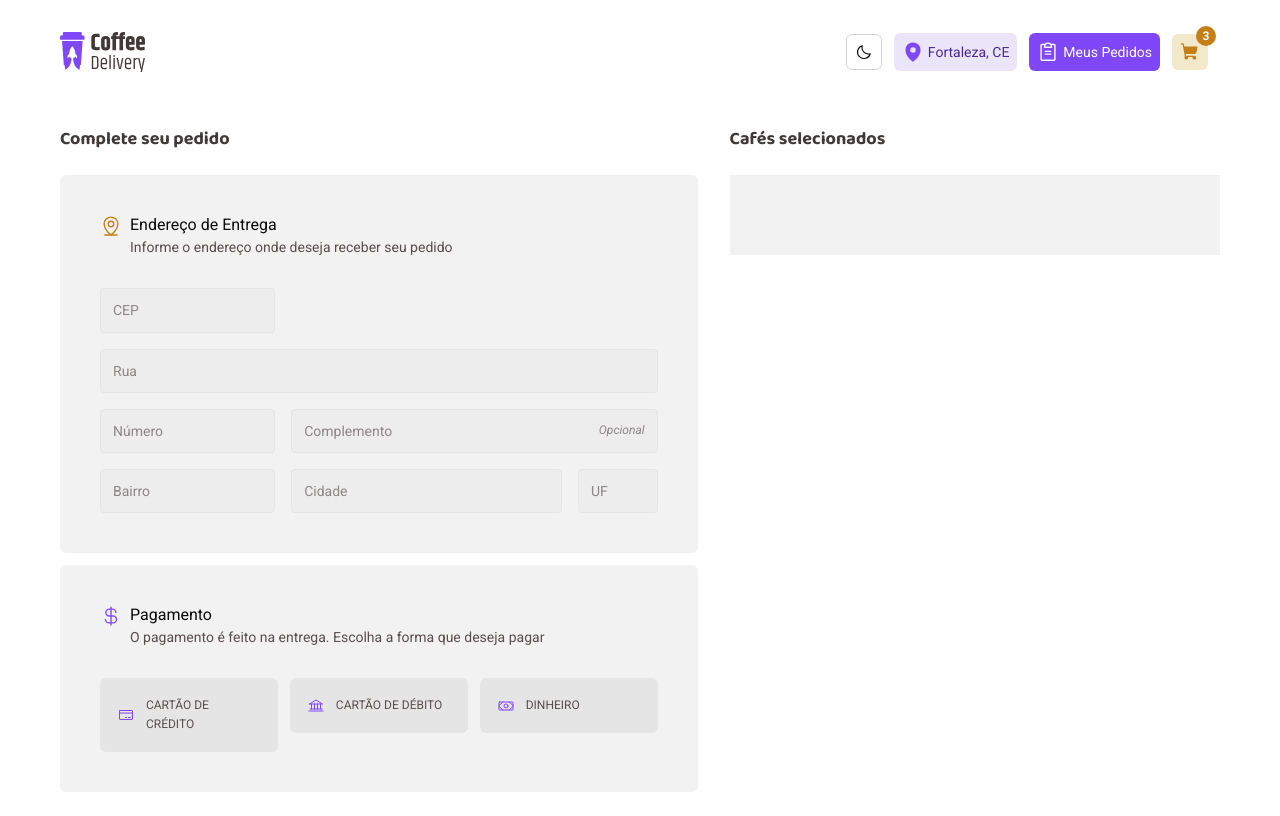
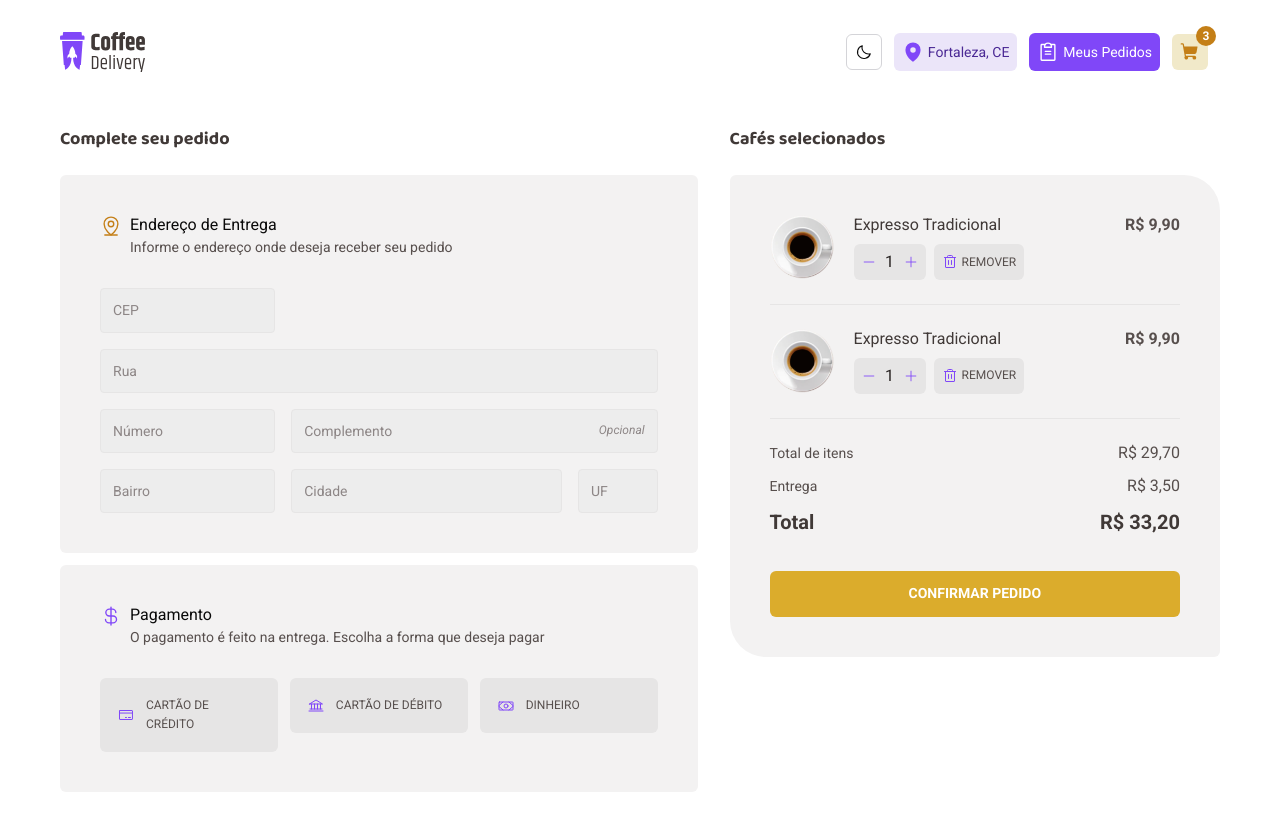
Before and after one commit to CarlosAlexandredevv/Coffee-delivery, a React (Vite) app: page /checkout in a window 1280 px wide. Built offline with nearby package versions, Linux system fonts and the light colour scheme.

Commit message:
feat: desktop route checktou style finished

```diff
--- /dev/null
+++ b/src/components/ui/BinIcon.tsx
@@ -0,0 +1,12 @@
+import { Trash } from "phosphor-react";
+
+export function BinIcon() {
+  return (
+    <div className="flex items-center gap-1 rounded-md bg-base-button px-2 py-1 duration-300 hover:bg-base-hover">
+      <Trash className="text-purple" />
+      <span className="font-roboto text-xs leading-[1.6] text-base-text">
+        REMOVER
+      </span>
+    </div>
+  );
+}
--- /dev/null
+++ b/src/components/ui/ButtonCart.tsx
@@ -0,0 +1,7 @@
+export function ButtonCart() {
+  return (
+    <button className="mt-6 h-[46px] rounded-md bg-yellow px-3 py-2 font-roboto text-sm font-bold leading-[1.6] text-white">
+      CONFIRMAR PEDIDO
+    </button>
+  );
+}
--- /dev/null
+++ b/src/components/ui/CardCart.tsx
@@ -0,0 +1,29 @@
+import { BinIcon } from "./BinIcon";
+import { InputNumber } from "./InputNumber";
+
+export function CardCart() {
+  return (
+    <div className="flex gap-5 bg-base-card">
+      <img
+        className="size-16"
+        src="src\assets\coffees\tradicional.png"
+        alt=""
+      />
+      <div className="flex w-full flex-col">
+        <div className="flex justify-between">
+          <span className="font-roboto leading-line text-base-subtitle">
+            Expresso Tradicional
+          </span>
+          <span className="font-roboto font-bold leading-line text-base-text">
+            R$ 9,90
+          </span>
+        </div>
+
+        <div className="mt-2 flex gap-2">
+          <InputNumber />
+          <BinIcon />
+        </div>
+      </div>
+    </div>
+  );
+}
--- /dev/null
+++ b/src/pages/Checkout/components/coffees-cart/index.tsx
@@ -0,0 +1,40 @@
+import { ButtonCart } from "@/components/ui/ButtonCart";
+import { CardCart } from "@/components/ui/CardCart";
+
+export function CoffeesCart() {
+  return (
+    <div>
+      <CardCart />
+      <div className="my-6 h-px w-full bg-base-button"></div>
+      <CardCart />
+      <div className="my-6 h-px w-full bg-base-button"></div>
+      <div className="flex flex-col gap-3">
+        <div className="flex items-center justify-between">
+          <span className="font-roboto text-sm leading-line text-base-text">
+            Total de itens
+          </span>
+          <span className="font-roboto leading-line text-base-text">
+            R$ 29,70
+          </span>
+        </div>
+        <div className="flex items-center justify-between">
+          <span className="font-roboto text-sm leading-line text-base-text">
+            Entrega
+          </span>
+          <span className="font-roboto leading-line text-base-text">
+            R$ 3,50
+          </span>
+        </div>
+        <div className="flex items-center justify-between">
+          <span className="font-roboto text-[20px] font-bold leading-line text-base-subtitle">
+            Total
+          </span>
+          <span className="font-roboto text-[20px] font-bold leading-line text-base-subtitle">
+            R$ 33,20
+          </span>
+        </div>
+        <ButtonCart />
+      </div>
+    </div>
+  );
+}
--- a/src/pages/Checkout/index.tsx
+++ b/src/pages/Checkout/index.tsx
@@ -1,9 +1,10 @@
+import { CoffeesCart } from "./components/coffees-cart";
 import { FormCheckout } from "./components/form-checkout";
 import { FormPayment } from "./components/form-payment";
 
 export function Checkout() {
   return (
-    <main className="mx-auto my-6 grid max-w-container grid-cols-[1.3fr_1fr] gap-8">
+    <main className="mx-auto grid max-w-container grid-cols-[1.3fr_1fr] gap-8 py-6">
       <div>
         <h1 className="font-baloo text-lg font-bold leading-line text-base-subtitle dark:text-zinc-100">
           Complete seu pedido
@@ -15,7 +16,9 @@ export function Checkout() {
         <h1 className="font-baloo text-lg font-bold leading-line text-base-subtitle dark:text-zinc-100">
           Cafés selecionados
         </h1>
-        <div className="mt-6 bg-base-card p-10"></div>
+        <div className="mt-6 rounded-bl-[36px] rounded-br-md rounded-tl-md rounded-tr-[36px] bg-base-card p-10">
+          <CoffeesCart />
+        </div>
       </div>
     </main>
   );
```
